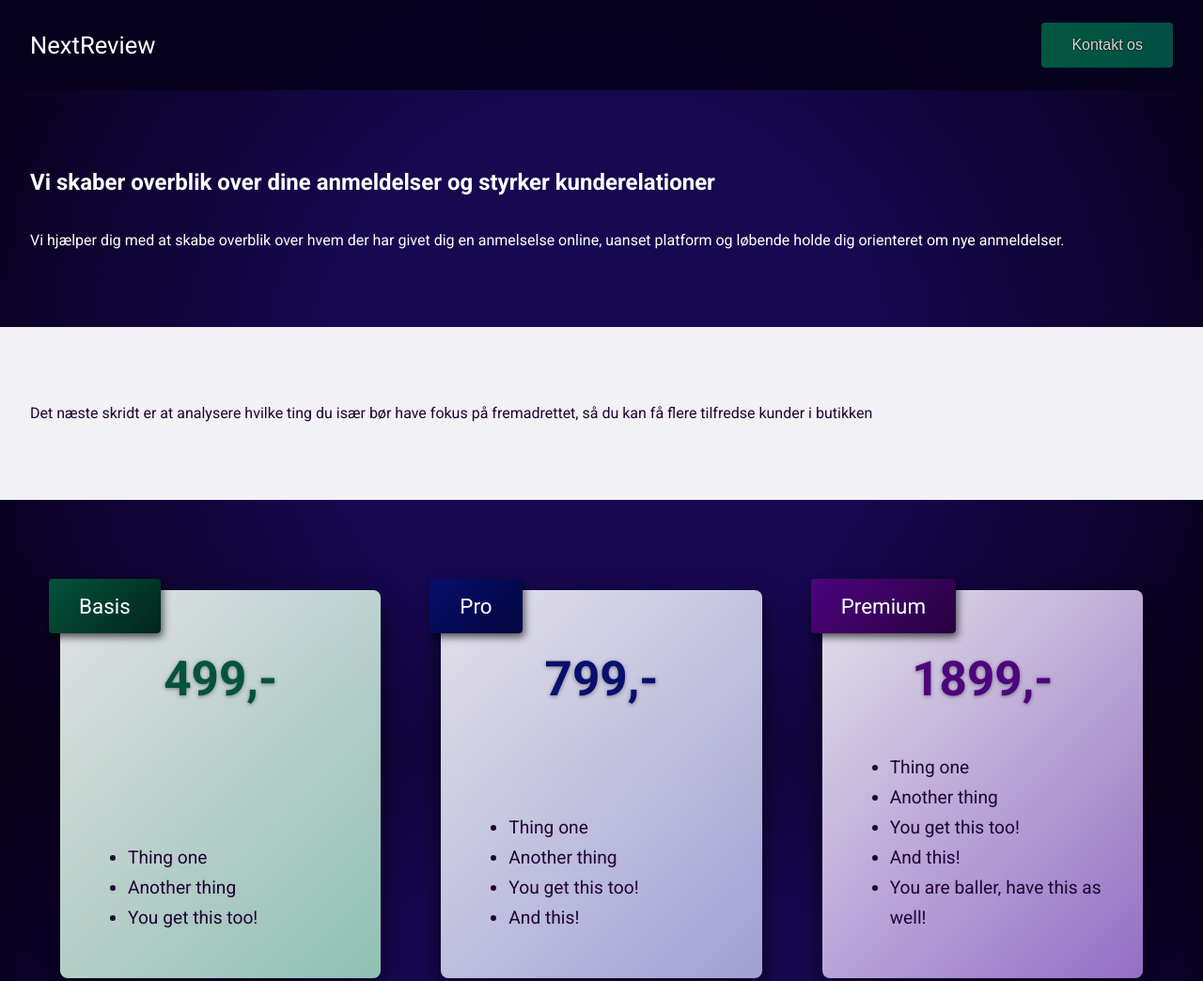
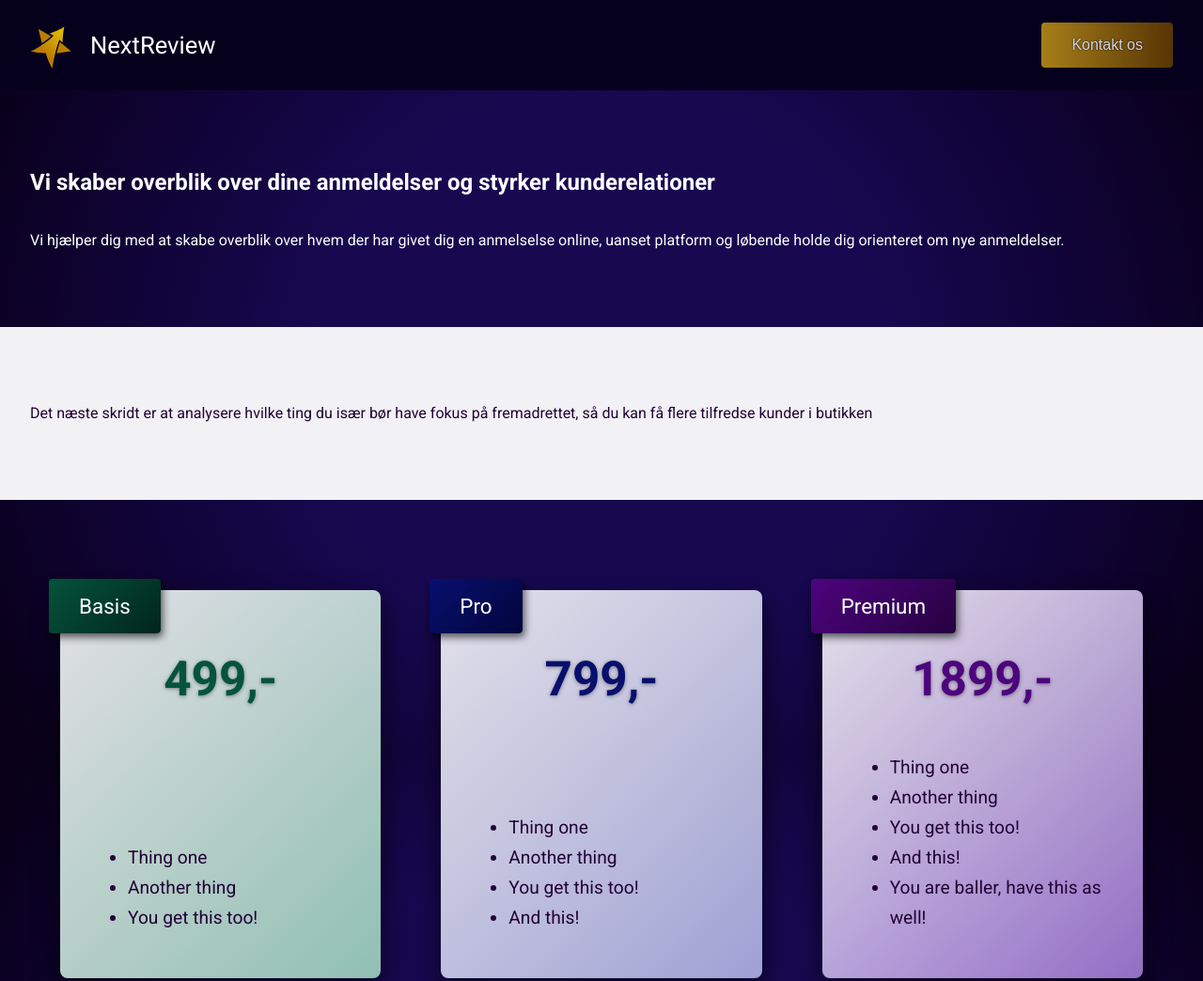
Before and after one commit to rx-mikkel/nextreview, a plain HTML site: page index.html in a window 1280 px wide. Shown: the top 1044 px of the page at 94% size. Drawn offline with nearby package versions, Linux system fonts and the light colour scheme.

Commit message:
surprising turn of events and now the accent color is complementary

```diff
--- a/index.html
+++ b/index.html
@@ -13,7 +13,10 @@
 	<body>
 		<header>
 			<div class="content">
-				<div>
+				<div class="identity">
+					<div class="logo">
+						<img alt="logo that looks like a 5 star with an arrow pointing up towards the upper right" src="./images/star.svg">
+					</div>
 					<h1>NextReview</h1>
 				</div>
 				<div>
--- a/styles/index.css
+++ b/styles/index.css
@@ -26,9 +26,25 @@ html {
 }
 
 header {
-	background-color: #06021de8;
+	background-color: #06021df6;
 	position: sticky;
 	top: 0;
+
+	.logo {
+		display: inline-block;
+		width: 48px;
+		margin-right: 1rem;
+	}
+
+	img {
+		max-width: 100%;
+		transform: rotate(35deg);
+	}
+
+	.identity {
+		display: flex;
+		align-items: center;
+	}
 }
 
 footer {
@@ -73,6 +89,7 @@ header .content {
 	h1 {
 		font-size: 1.6rem;
 		font-weight: 400;
+		display: inline-block;
 	}
 }
 
@@ -107,7 +124,7 @@ a:hover {
 
 button {
 	background-color: #04010d;
-	background: linear-gradient(90deg, #026846 0%, #015e4e 100%);
+	background: linear-gradient(270deg, #683f02 0%, #c59719 100%);
 	border: none;
 	color: #fff;
 	padding: 1rem 2rem;
```
Also changed, not shown: images/star.svg (added).
